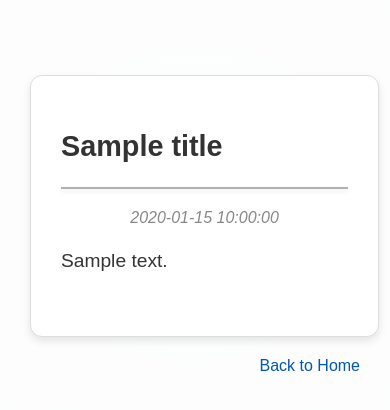
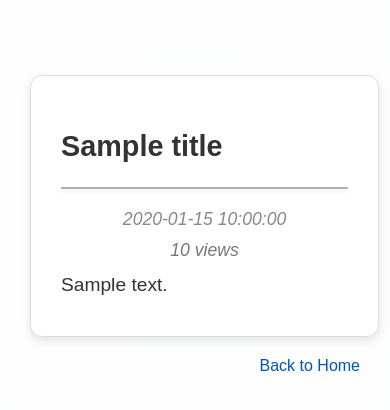
Before and after one commit to superhexa/hexgraph, a Flask app: template templates/post.html in a window 390 px wide. Shown: the part 49-459 px from the top of the page. Run offline with Flask 3, Linux system fonts and the light colour scheme; the template is opened without the code that fills it: most values are stand-ins (such as "Sample title", 1, 10 or a date in 2020).

Commit message:
add views

```diff
--- a/app.py
+++ b/app.py
@@ -24,13 +24,8 @@ def create_post():
 @app.route('/post/<post_id>')
 def view_post(post_id):
     post = db.get(post_id)
-    if post:
-        title = post['title']
-        content = post['content']
-        timestamp = post['timestamp']
-        return render_template('post.html', title=title, content=content, timestamp=timestamp)
-    else:
-        return "Post not found", 404
+    post['views'] = post.get('views', 0) + 1; db.set(post_id, post)
+    return render_template('post.html', title=post['title'], content=post['content'], timestamp=post['timestamp'], views=post['views']) if post else ("Post not found", 404)
 
 if __name__ == '__main__':
     app.run(port=1020)
--- a/static/css/styles.css
+++ b/static/css/styles.css
@@ -251,6 +251,15 @@ button:hover {
     font-style: italic;
 }
 
+.post-views {
+    font-size: 1.1em;
+    color: #777;
+    margin-bottom: 10px;
+    margin-top: -50px;
+    text-align: left;
+    font-style: italic;
+}
+
 @media only screen and (max-width: 768px) {
     header {
         padding: 10px 15px;
@@ -307,6 +316,7 @@ button:hover {
         background: #d0d0d0;
         transform: translateY(-3px);
     }
+
     .post-content {
         width: 87%;
         max-width: 450px;
@@ -391,8 +401,19 @@ button:hover {
     }
 
     .post-date {
-        font-size: 1em;
+        font-size: 1.1em;
         text-align: center;
         color: #888;
+        margin-bottom: 10px;
+        font-style: italic;
+    }
+
+    .post-views {
+        font-size: 1.1em;
+        color: #777;
+        margin-bottom: 10px;
+        margin-top: 0;
+        text-align: center;
+        font-style: italic;
     }
 }
--- a/templates/post.html
+++ b/templates/post.html
@@ -35,6 +35,7 @@
                 <h2>{{ title }}</h2>
                 <hr class="title-separator">
                 <p class="post-date">{{ timestamp }}</p>
+                <p class="post-views">{{ views }} views</p>
                 <div class="content">{{ content | safe }}</div>
             </section>
             <a href="{{ url_for('index') }}" class="back-link">Back to Home</a>
```
